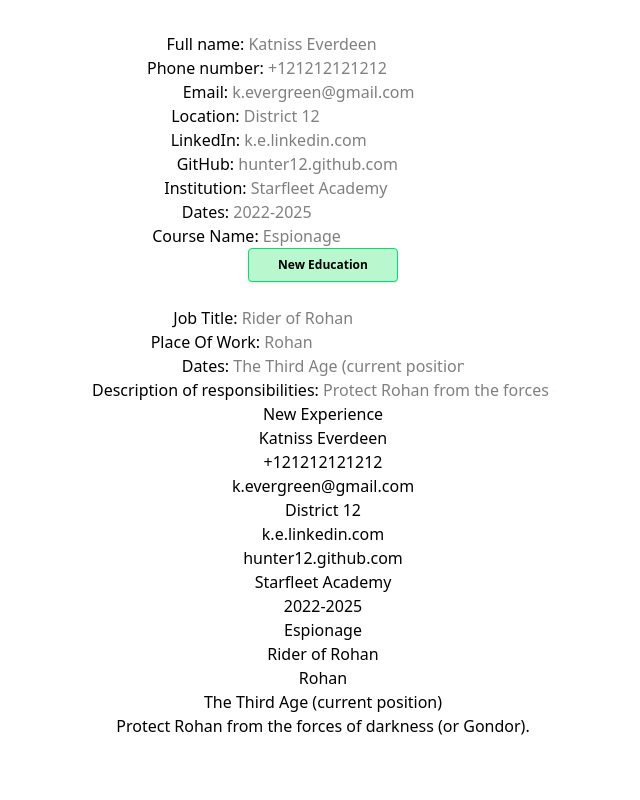
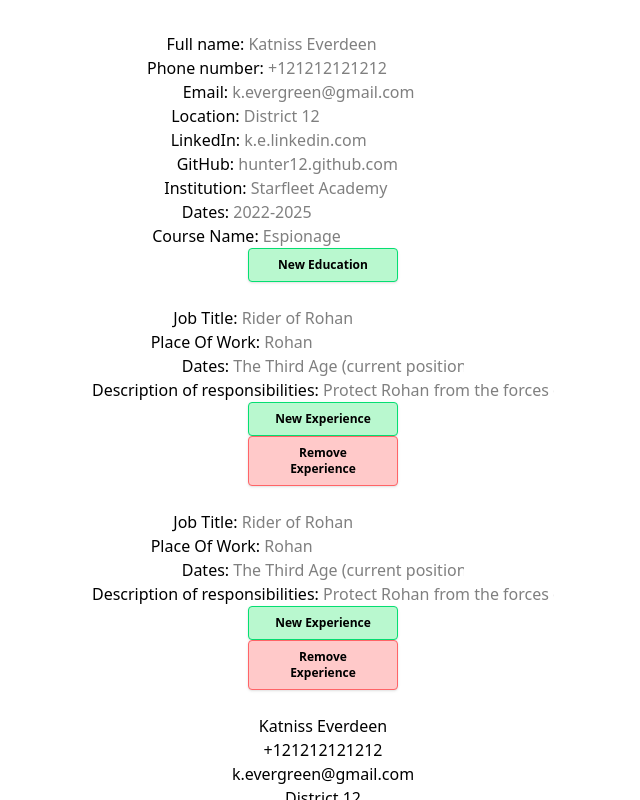
Before and after one commit to gbuttler/cv-application, a React (Vite) app: page / in a window 1280 px wide. Both pictures are taken after a click on the button "New Experience". Shown: the top 800 px of the page, without its empty margins (317-957 px from the left). Built offline with nearby package versions, Linux system fonts and the light colour scheme.

Commit message:
made the education cv section editable, now halfway through the experience bit

```diff
--- a/src/App.jsx
+++ b/src/App.jsx
@@ -36,15 +36,18 @@
   const handleEducationChange = (e, educationId) => {
     const { name, value } = e.target;
 
+    console.log(e, educationId);
+
     setEducationData((prevEducationData) => {
       const updatedEducation = prevEducationData.education.map((education) =>
         education.id === educationId
           ? { ...education, [name]: value }
           : education
       );
+      console.log(prevEducationData);
 
       // Using this statement to find out why education ID isn't being defined
-      console.log(educationId);
+      console.log(`Current education id being changed is: ${educationId}`);
 
       return {
         ...prevEducationData,
@@ -72,6 +75,8 @@
         courseName: "",
       };
 
+      console.log(`New education id is: ${newEducation.id}`);
+
       //add to the education array
       return {
         ...prevEducationData,
@@ -92,18 +97,79 @@
 
   //store EXPERIENCE data
   const [experienceData, setExperienceData] = useState({
-    jobTitle: "",
-    placeOfWork: "",
-    datesOfWork: "",
-    responsibilities: "",
+    experience: [
+      {
+        id: 1,
+        jobTitle: "",
+        placeOfWork: "",
+        datesOfWork: "",
+        resonsibilities: "",
+      },
+    ],
   });
 
   //EXPERIENCE - update state when inputs change
-  const handleExperienceChange = (e) => {
+  const handleExperienceChange = (e, experienceId) => {
     const { name, value } = e.target;
+
+    setExperienceData((prevExperienceData) => {
+      const updatedExperience = prevExperienceData.experience.map(
+        (experience) =>
+          experience.id === experienceId
+            ? { ...experience, [name]: value }
+            : experience
+      );
+      console.log(prevExperienceData);
+
+      // Using this statement to find out why education ID isn't being defined
+      console.log(`Current experience id being changed is: ${experienceId}`);
+
+      return {
+        ...prevExperienceData,
+        experience: updatedExperience,
+      };
+    });
+  };
+
+  //EXPERIENCE - add a new experience entry
+  const handleAddExperience = () => {
+    setExperienceData((prevExperienceData) => {
+      //get a new id
+      const newId =
+        prevExperienceData.experience.length > 0
+          ? Math.max(
+              ...prevExperienceData.experience.map(
+                (experience) => experience.id
+              )
+            ) + 1
+          : 1;
+
+      //create new experience
+      const newExperience = {
+        id: newId,
+        jobTitle: "",
+        placeOfWork: "",
+        datesOfWork: "",
+        resonsibilities: "",
+      };
+
+      console.log(`New experience id is: ${newExperience.id}`);
+
+      //add to the education array
+      return {
+        ...prevExperienceData,
+        experience: [...prevExperienceData.experience, newExperience],
+      };
+    });
+  };
+
+  //EDUCATION - remove extra education
+  const handleRemoveExperience = (experienceId) => {
     setExperienceData((prevExperienceData) => ({
       ...prevExperienceData,
-      [name]: value,
+      experience: prevExperienceData.experience.filter(
+        (experience) => experience.id !== experienceId
+      ),
     }));
   };
 
@@ -122,6 +188,8 @@
       <ExperienceForm
         experienceData={experienceData}
         handleChange={handleExperienceChange}
+        handleAddExperience={handleAddExperience}
+        handleRemoveExperience={handleRemoveExperience}
       />
       <CVDisplay
         personalData={personalData}
--- a/src/components/CVDisplay.jsx
+++ b/src/components/CVDisplay.jsx
@@ -25,13 +25,13 @@
         <div key={education.id}>
           <div className="education-info-div">
             <p className="education-info">
-              {educationData.institution || "Starfleet Academy"}
+              {education.institution || "Starfleet Academy"}
             </p>
             <p className="education-info">
-              {educationData.datesOfStudy || "2022-2025"}
+              {education.datesOfStudy || "2022-2025"}
             </p>
             <p className="education-info">
-              {educationData.courseName || "Espionage"}
+              {education.courseName || "Espionage"}
             </p>
           </div>
         </div>
--- a/src/components/EducationForm.jsx
+++ b/src/components/EducationForm.jsx
@@ -8,15 +8,15 @@
     <>
       {/* map through the education array */}
       {educationData.education.map((education) => (
-        <div key={educationData.id}>
+        <div key={education.id}>
           <form>
             <label for="institution">Institution: </label>
             <input
               type="text"
               id="institution"
               name="institution"
-              value={educationData.institution}
-              onChange={handleChange}
+              value={education.institution}
+              onChange={(event) => handleChange(event, education.id)}
               placeholder="Starfleet Academy"
             ></input>
             <br />
@@ -25,8 +25,8 @@
               type="text"
               id="datesOfStudy"
               name="datesOfStudy"
-              value={educationData.datesOfStudy}
-              onChange={handleChange}
+              value={education.datesOfStudy}
+              onChange={(event) => handleChange(event, education.id)}
               placeholder="2022-2025"
             ></input>
             <br />
@@ -35,8 +35,8 @@
               type="text"
               id="courseName"
               name="courseName"
-              value={educationData.courseName}
-              onChange={handleChange}
+              value={education.courseName}
+              onChange={(event) => handleChange(event, education.id)}
               placeholder="Espionage"
             ></input>
             <br />
--- a/src/components/ExperienceForm.jsx
+++ b/src/components/ExperienceForm.jsx
@@ -1,14 +1,21 @@
-function ExperienceForm({ experienceData, handleChange }) {
+function ExperienceForm({
+  experienceData,
+  handleChange,
+  handleAddExperience,
+  handleRemoveExperience,
+}) {
   return (
     <>
+      {experienceData.experience.map((experience) => (
+        <div key={experience.id}>
           <form>
             <label for="jobTitle">Job Title: </label>
             <input
               type="text"
               id="jobTitle"
               name="jobTitle"
-          value={experienceData.jobTitle}
-          onChange={handleChange}
+              value={experience.jobTitle}
+              onChange={(event) => handleChange(event, experience.id)}
               placeholder="Rider of Rohan"
             ></input>
             <br />
@@ -17,8 +24,8 @@
               type="text"
               id="placeOfWork"
               name="placeOfWork"
-          value={experienceData.placeOfWork}
-          onChange={handleChange}
+              value={experience.placeOfWork}
+              onChange={(event) => handleChange(event, experience.id)}
               placeholder="Rohan"
             ></input>
             <br />
@@ -27,25 +34,45 @@
               type="text"
               id="datesOfWork"
               name="datesOfWork"
-          value={experienceData.datesOfWork}
-          onChange={handleChange}
+              value={experience.datesOfWork}
+              onChange={(event) => handleChange(event, experience.id)}
               placeholder="The Third Age (current position)"
             ></input>
             <br />
-        <label for="responsibilities">Description of responsibilities: </label>
+            <label for="responsibilities">
+              Description of responsibilities:{" "}
+            </label>
             <input
               type="text"
               id="responsibilities"
               name="responsibilities"
-          value={experienceData.responsibilities}
-          onChange={handleChange}
+              value={experience.responsibilities}
+              onChange={(event) => handleChange(event, experience.id)}
               placeholder="Protect Rohan from the forces of darkness (or Gondor)."
             ></input>
             <br />
           </form>
-      <button onClick={() => alert("experience button clicked")}>
+          <div className="flex flex-col items-center">
+            <button
+              onClick={() => handleAddExperience()}
+              className="bg-green-200 hover:bg-green-300 font-semibold py-2 px-4 border border-green-400 rounded shadow w-[150px] text-xs"
+            >
               New Experience
             </button>
+            <div>
+              {experienceData.experience.length > 1 && (
+                <button
+                  onClick={() => handleRemoveExperience(experience.id)}
+                  className="bg-red-200 hover:bg-red-300 font-semibold py-2 px-4 border border-red-400 rounded shadow w-[150px] text-xs"
+                >
+                  Remove Experience
+                </button>
+              )}
+            </div>
+          </div>
+          <br />
+        </div>
+      ))}
     </>
   );
 }
```
Lines whose indentation alone changed are shown as unchanged.
